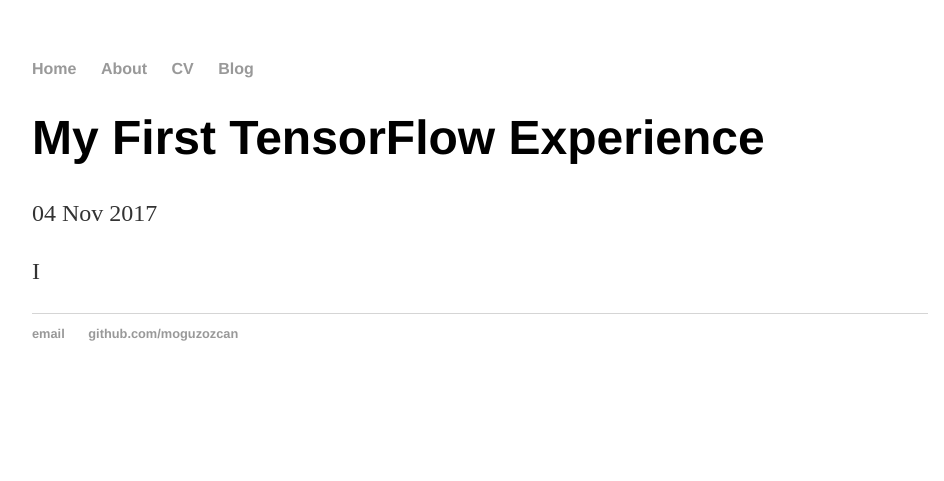
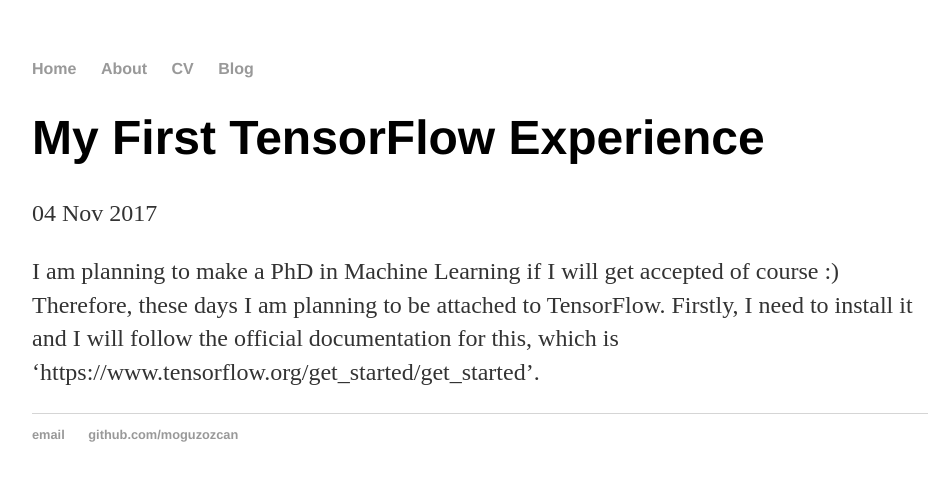
Before and after one commit to moguzozcan/moguzozcan.github.io, a Jekyll site: the page built from _posts/2017-11-04-My-First-TensorFlow-Experience-.md, in a window 1280 px wide. Shown: the top 481 px of the page, without its empty margins (160-1104 px from the left). Built offline with Jekyll 4.4.1, drawn with Linux system fonts in a browser that asks for light colours.

Commit message:
Update 2017-11-04-My-First-TensorFlow-Experience-.md

```diff
--- a/_posts/2017-11-04-My-First-TensorFlow-Experience-.md
+++ b/_posts/2017-11-04-My-First-TensorFlow-Experience-.md
@@ -4,4 +4,5 @@
 date: 2017-11-04
 ---
 
-I
+I am planning to make a PhD in Machine Learning if I will get accepted of course :) Therefore, these days I am planning to be attached to
+TensorFlow. Firstly, I need to install it and I will follow the official documentation for this, which is 'https://www.tensorflow.org/get_started/get_started'.
```
